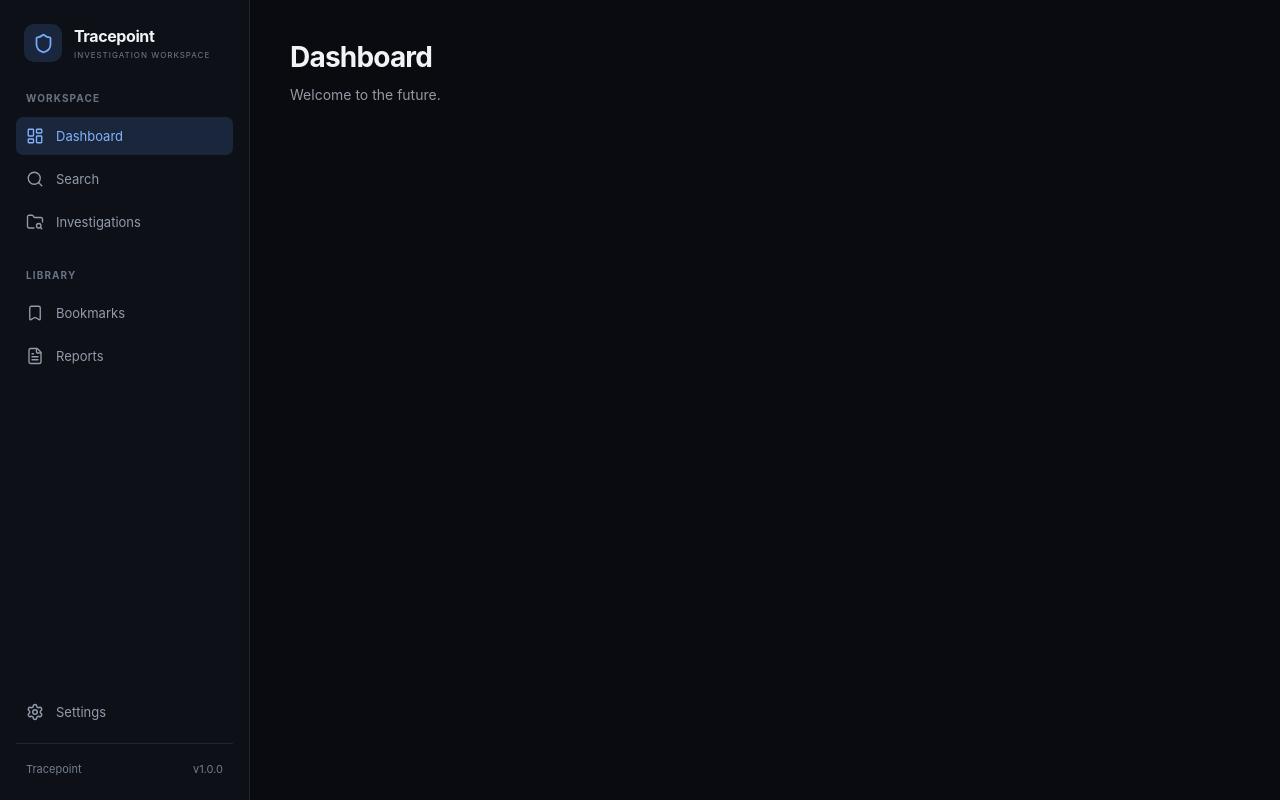
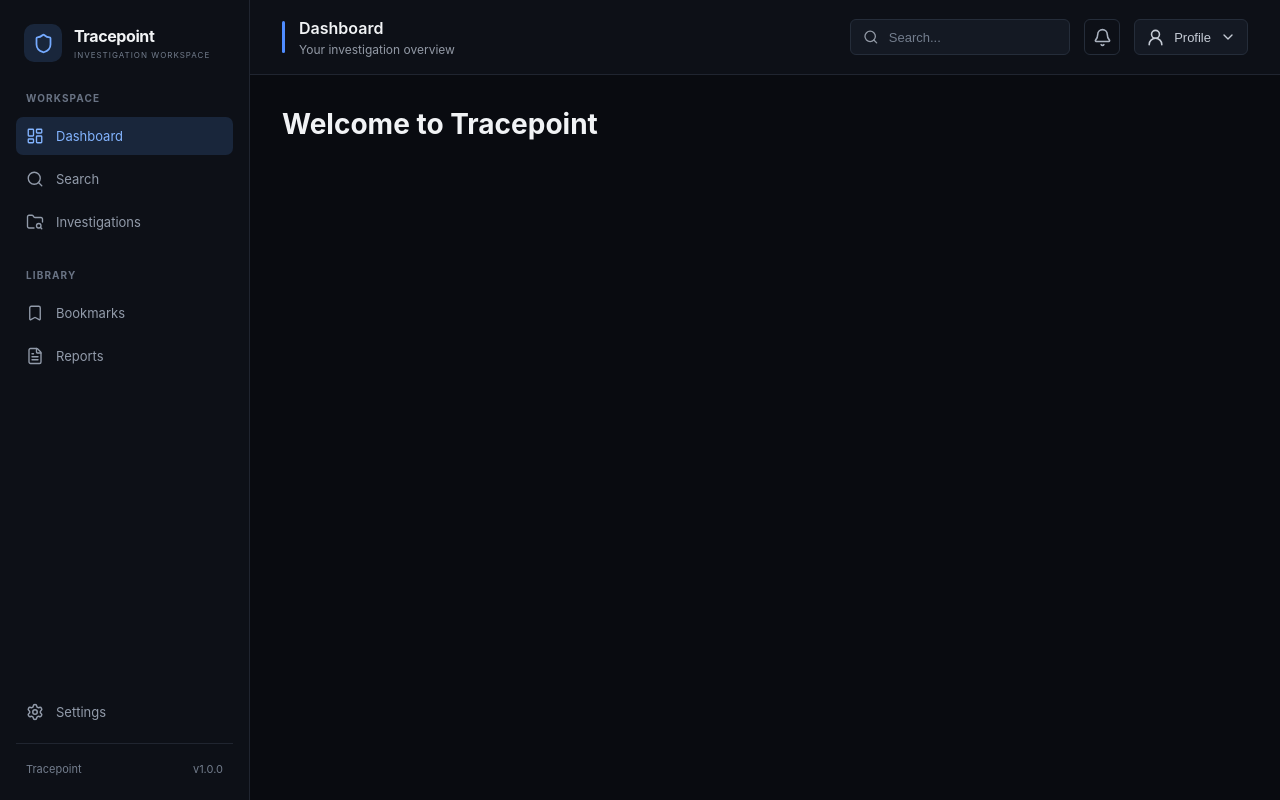
Before and after one commit to reubqnL/TRACEPOINT, a React (Vite) app: page / in a window 1280 px wide. Built offline with nearby package versions, Linux system fonts and the light colour scheme.

Commit message:
Add Topbar component and styling

```diff
--- a/src/App.tsx
+++ b/src/App.tsx
@@ -1,15 +1,20 @@
 import Sidebar from "./components/layout/Sidebar";
+import Topbar from "./components/layout/Topbar";
 
 function App() {
     return (
         <div className="app">
             <Sidebar />
 
-            <main className="app-main">
-                <h1>Dashboard</h1>
-                <p>Welcome to the future.</p>
-            </main>
+            <div className="app-content">
+                <Topbar />
+
+                <main className="app-main">
+                    <h1>Welcome to Tracepoint</h1>
+                </main>
+            </div>
         </div>
     );
 }
+
 export default App;
--- /dev/null
+++ b/src/components/layout/Topbar.tsx
@@ -0,0 +1,46 @@
+import { Search, Bell, UserRound, ChevronDown } from "lucide-react";
+
+function Topbar() {
+    return (
+        <header className="topbar">
+
+            {/* Page information */}
+            <div className="topbar-title">
+                <div className="topbar-line"></div>
+
+                <div>
+                    <h2>Dashboard</h2>
+                    <span>Your investigation overview</span>
+                </div>
+            </div>
+
+            {/* Right side actions */}
+            <div className="topbar-actions">
+
+                {/* Search */}
+                <div className="topbar-search">
+                    <Search size={18} />
+                    <input
+                        type="text"
+                        placeholder="Search..."
+                    />
+                </div>
+
+                {/* Notifications */}
+                <button className="topbar-icon">
+                    <Bell size={19} />
+                </button>
+
+                {/* User profile */}
+                <button className="topbar-profile">
+                    <UserRound size={19} />
+                    <span>Profile</span>
+                    <ChevronDown size={16} />
+                </button>
+
+            </div>
+        </header>
+    );
+}
+
+export default Topbar;
--- /dev/null
+++ b/src/styles/components/_topbar.scss
@@ -0,0 +1,109 @@
+.topbar {
+  height: 75px;
+  min-height: 75px;
+  display: flex;
+  align-items: center;
+  justify-content: space-between;
+  padding: 0 32px;
+  background: #0d1017;
+  border-bottom: 1px solid #202530;
+
+  /* Page title */
+  &-title {
+    display: flex;
+    align-items: center;
+    gap: 14px;
+
+    h2 {
+      font-size: 16px;
+      font-weight: 600;
+      color: #f1f3f5;
+    }
+
+    span {
+      display: block;
+      margin-top: 4px;
+      font-size: 12px;
+      color: #9299a5;
+    }
+  }
+
+  &-line {
+    width: 3px;
+    height: 32px;
+    background: #4f8cff;
+    border-radius: 4px;
+  }
+
+  /* Right-side actions */
+  &-actions {
+    display: flex;
+    align-items: center;
+    gap: 14px;
+  }
+
+  /* Search field */
+  &-search {
+    width: 220px;
+    height: 36px;
+    display: flex;
+    align-items: center;
+    gap: 10px;
+    padding: 0 12px;
+    background: #141923;
+    border: 1px solid #252d3a;
+    border-radius: 6px;
+    color: #9299a5;
+
+    input {
+      width: 100%;
+      background: transparent;
+      border: none;
+      outline: none;
+      color: #f1f3f5;
+      font-size: 13px;
+
+      &::placeholder {
+        color: #737d8d;
+      }
+    }
+  }
+
+  /* Icon buttons */
+  &-icon {
+    width: 36px;
+    height: 36px;
+    display: flex;
+    align-items: center;
+    justify-content: center;
+    background: transparent;
+    border: 1px solid #252d3a;
+    border-radius: 6px;
+    color: #aab2bf;
+    cursor: pointer;
+
+    &:hover {
+      background: #181e29;
+      color: #ffffff;
+    }
+  }
+
+  /* Profile button */
+  &-profile {
+    height: 36px;
+    display: flex;
+    align-items: center;
+    gap: 9px;
+    padding: 0 11px;
+    background: #141923;
+    border: 1px solid #252d3a;
+    border-radius: 6px;
+    color: #c5cbd5;
+    font-size: 13px;
+    cursor: pointer;
+
+    &:hover {
+      background: #1a202c;
+    }
+  }
+}
--- a/src/styles/main.css
+++ b/src/styles/main.css
@@ -94,6 +94,112 @@
   float: right;
 }
 
+.topbar {
+  height: 75px;
+  min-height: 75px;
+  display: flex;
+  align-items: center;
+  justify-content: space-between;
+  padding: 0 32px;
+  background: #0d1017;
+  border-bottom: 1px solid #202530;
+  /* Page title */
+}
+.topbar-title {
+  display: flex;
+  align-items: center;
+  gap: 14px;
+}
+.topbar-title h2 {
+  font-size: 16px;
+  font-weight: 600;
+  color: #f1f3f5;
+}
+.topbar-title span {
+  display: block;
+  margin-top: 4px;
+  font-size: 12px;
+  color: #9299a5;
+}
+.topbar-line {
+  width: 3px;
+  height: 32px;
+  background: #4f8cff;
+  border-radius: 4px;
+}
+.topbar {
+  /* Right-side actions */
+}
+.topbar-actions {
+  display: flex;
+  align-items: center;
+  gap: 14px;
+}
+.topbar {
+  /* Search field */
+}
+.topbar-search {
+  width: 220px;
+  height: 36px;
+  display: flex;
+  align-items: center;
+  gap: 10px;
+  padding: 0 12px;
+  background: #141923;
+  border: 1px solid #252d3a;
+  border-radius: 6px;
+  color: #9299a5;
+}
+.topbar-search input {
+  width: 100%;
+  background: transparent;
+  border: none;
+  outline: none;
+  color: #f1f3f5;
+  font-size: 13px;
+}
+.topbar-search input::placeholder {
+  color: #737d8d;
+}
+.topbar {
+  /* Icon buttons */
+}
+.topbar-icon {
+  width: 36px;
+  height: 36px;
+  display: flex;
+  align-items: center;
+  justify-content: center;
+  background: transparent;
+  border: 1px solid #252d3a;
+  border-radius: 6px;
+  color: #aab2bf;
+  cursor: pointer;
+}
+.topbar-icon:hover {
+  background: #181e29;
+  color: #ffffff;
+}
+.topbar {
+  /* Profile button */
+}
+.topbar-profile {
+  height: 36px;
+  display: flex;
+  align-items: center;
+  gap: 9px;
+  padding: 0 11px;
+  background: #141923;
+  border: 1px solid #252d3a;
+  border-radius: 6px;
+  color: #c5cbd5;
+  font-size: 13px;
+  cursor: pointer;
+}
+.topbar-profile:hover {
+  background: #1a202c;
+}
+
 /* Global reset */
 * {
   margin: 0;
@@ -102,7 +208,9 @@
 }
 
 /* Document */
-html, body, #root {
+html,
+body,
+#root {
   width: 100%;
   min-height: 100%;
 }
@@ -119,23 +227,19 @@ body {
 .app {
   display: flex;
   min-height: 100vh;
+  width: 100%;
 }
+
+.app-content {
+  flex: 1;
+  min-width: 0;
+  display: flex;
+  flex-direction: column;
+}
+
 .app-main {
   flex: 1;
-  padding: 40px;
-}
-
-/* Typography */
-h1 {
-  font-size: 28px;
-  font-weight: 700;
-  letter-spacing: -0.8px;
-}
-
-p {
-  margin-top: 10px;
-  color: #9299a5;
-  line-height: 1.6;
+  padding: 32px;
 }
 
 /*# sourceMappingURL=main.css.map */
--- a/src/styles/main.scss
+++ b/src/styles/main.scss
@@ -1,4 +1,5 @@
 @use "./components/sidebar";
+@use "./components/topbar";
 
 /* Global reset */
 * {
@@ -8,7 +9,9 @@
 }
 
 /* Document */
-html, body, #root {
+html,
+body,
+#root {
   width: 100%;
   min-height: 100%;
 }
@@ -25,22 +28,17 @@ body {
 .app {
   display: flex;
   min-height: 100vh;
-
-  &-main {
-    flex: 1;
-    padding: 40px;
-  }
+  width: 100%;
 }
 
-/* Typography */
-h1 {
-  font-size: 28px;
-  font-weight: 700;
-  letter-spacing: -0.8px;
+.app-content {
+  flex: 1;
+  min-width: 0;
+  display: flex;
+  flex-direction: column;
 }
 
-p {
-  margin-top: 10px;
-  color: #9299a5;
-  line-height: 1.6;
+.app-main {
+  flex: 1;
+  padding: 32px;
 }
```
Also changed, not shown: 1 other file (tests, documents, lock files or other folders).
